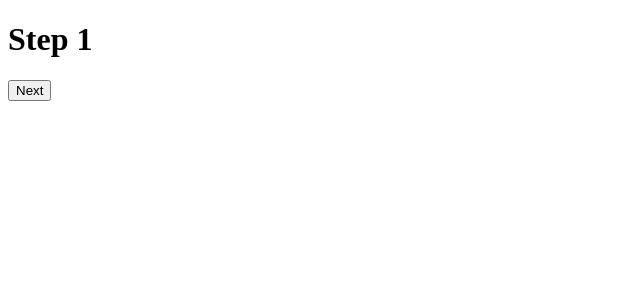
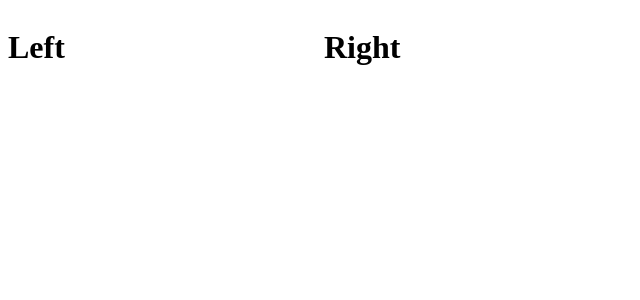
Before and after one commit to davemarong/react_experimenting, a React (Create React App) app: page / in a window 1280 px wide. Shown: the top 300 px of the page, without its empty margins (0-640 px from the left). Built offline with nearby package versions, Linux system fonts and the light colour scheme.

Commit message:
split screen

```diff
--- a/package.json
+++ b/package.json
@@ -6,7 +6,9 @@
     "@testing-library/jest-dom": "^5.16.1",
     "@testing-library/react": "^12.1.2",
     "@testing-library/user-event": "^13.5.0",
+    "bootstrap": "^5.1.3",
     "react": "^17.0.2",
+    "react-bootstrap": "^2.2.2",
     "react-dom": "^17.0.2",
     "react-scripts": "5.0.0",
     "styled-components": "^5.3.3",
--- a/src/App.js
+++ b/src/App.js
@@ -1,103 +1,19 @@
-import { useState } from "react";
+import { SplitScreen } from "./SplitScreen";
 
-import { ControlledOnboardingFlow } from "./ControlledOnboardingFlow";
-
-const StepOne = ({ nextStep, onFinish }) => {
-  return (
-    <>
-      <h1>Step 1</h1>
-      <button
-        onClick={() => {
-          nextStep({ stepOne: "Dave" });
-        }}
-      >
-        Next
-      </button>
-    </>
-  );
+const Left = () => {
+  return <h1>Left</h1>;
 };
-const StepTwo = ({ nextStep, onFinish }) => {
-  return (
-    <>
-      <h1>Step 2</h1>
-      <button
-        onClick={() => {
-          nextStep({ stepTwo: 100 });
-        }}
-      >
-        Next
-      </button>
-    </>
-  );
-};
-const StepThree = ({ nextStep, onFinish }) => {
-  return (
-    <>
-      <h1>Step 3</h1>
-      <button
-        onClick={() => {
-          nextStep({ stepThree: "Skien" });
-        }}
-      >
-        Next
-      </button>
-    </>
-  );
-};
-const StepFour = ({ nextStep, onFinish }) => {
-  return (
-    <>
-      <h1>Step 4</h1>
-      <button
-        onClick={() => {
-          nextStep({ stepFour: "Adele" });
-        }}
-      >
-        Next
-      </button>
-    </>
-  );
-};
-const StepFive = ({ nextStep, onFinish }) => {
-  return (
-    <>
-      <h1>Step 5</h1>
-      <button
-        onClick={() => {
-          onFinish({ stepFive: "Iselin" });
-        }}
-      >
-        Finish
-      </button>
-    </>
-  );
+const Right = () => {
+  return <h1>Right</h1>;
 };
 
 function App() {
-  const [currentStepIndex, setCurrentStepIndex] = useState(0);
-  const [onboardingFlow, setOnboardingFlow] = useState({});
-
-  const nextStep = (stepData) => {
-    setCurrentStepIndex(currentStepIndex + 1);
-    setOnboardingFlow({ ...onboardingFlow, ...stepData });
-  };
-  const onFinish = (stepData) => {
-    setOnboardingFlow({ ...onboardingFlow, ...stepData });
-    alert("You are done, dude!");
-  };
-  console.log(onboardingFlow);
   return (
     <div>
-      <ControlledOnboardingFlow
-        currentStepIndex={currentStepIndex}
-        nextStep={nextStep}
-      >
-        <StepOne />
-        <StepTwo />
-        <StepThree />
-        <StepFour />
-        <StepFive onFinish={onFinish} />
-      </ControlledOnboardingFlow>
+      <SplitScreen rightSize={3} leftSize={1}>
+        <Left />
+        <Right />
+      </SplitScreen>
     </div>
   );
 }
--- a/src/ControlledOnboardingFlow.js
+++ /dev/null
@@ -1,11 +0,0 @@
-import React from "react";
-
-export const ControlledOnboardingFlow = ({
-  children,
-  currentStepIndex,
-  nextStep,
-}) => {
-  const StepElement = React.Children.toArray(children);
-
-  return <>{React.cloneElement(StepElement[currentStepIndex], { nextStep })}</>;
-};
--- /dev/null
+++ b/src/SplitScreen.js
@@ -0,0 +1,25 @@
+import styled from "styled-components";
+
+export const SplitScreen = ({ children, leftSize, rightSize }) => {
+  const Container = styled.div`
+    display: flex;
+  `;
+
+  const LeftSide = styled.div`
+    flex: ${leftSize};
+  `;
+
+  const RightSide = styled.div`
+    flex: ${rightSize};
+  `;
+
+  const [leftChild, rightChild] = children;
+  return (
+    <>
+      <Container>
+        <LeftSide>{leftChild}</LeftSide>
+        <RightSide>{rightChild}</RightSide>
+      </Container>
+    </>
+  );
+};
--- /dev/null
+++ b/src/printProps.js
@@ -0,0 +1,6 @@
+export const printProps = (Component) => {
+  return (props) => {
+    console.log(props);
+    return <Component {...props} />;
+  };
+};
```
Also changed, not shown: src/RecursiveComp.js (added, +28 -0 lines), src/UserInfo.js (added, +15 -0 lines), src/composition.js (added, +13 -0 lines), src/withUser.js (added, +12 -0 lines), 1 other file (tests, documents, lock files or other folders).
